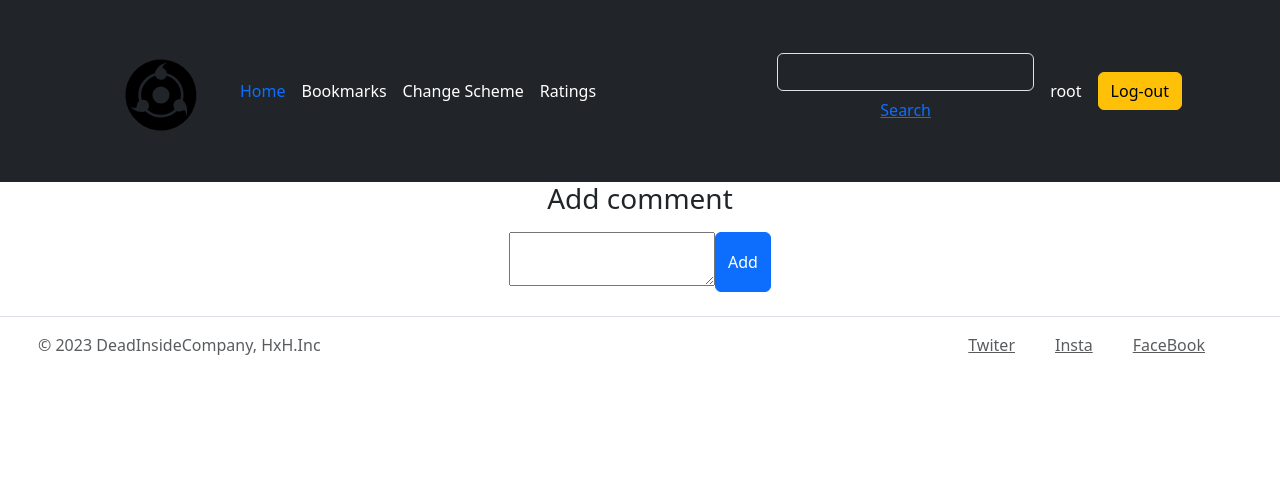
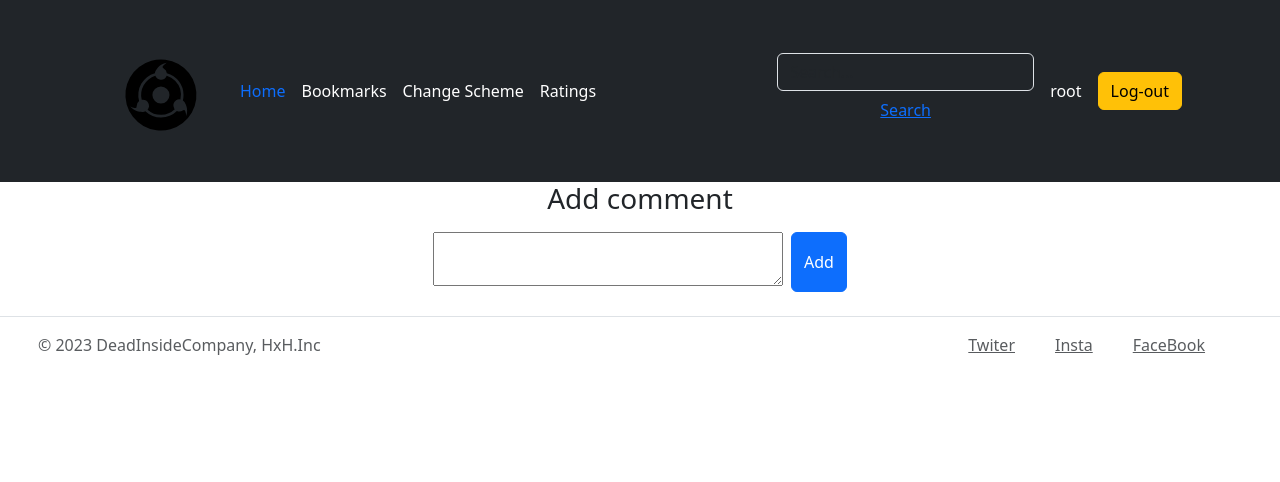
Before and after one commit to JustLaught/maybe_testing_project, a Django app: page /article/1/comment in a window 1280 px wide. Shown: the top 482 px of the page. Run offline with Django 4.2, Linux system fonts and the light colour scheme; a user stored in the database is signed in.

Commit message:
reset styles in html code

```diff
--- a/portal/templates/article.html
+++ b/portal/templates/article.html
@@ -11,7 +11,7 @@
       <div class="d-grid gap-2 d-sm-flex justify-content-sm-center">
         <a href="{% url "comment" article.id %}"><button type="button" class="btn btn-outline-info btn-lg px-4 me-sm-3 fw-bold">Add comment</button></a>
       </div>
-      <div class="d-grid gap-2 d-sm-flex justify-content-sm-center">
+      <div class="d-grid gap-2 d-sm-flex mt-2 justify-content-sm-center">
         {% if in_bookmarks %}
         <a href="{% url "add_bookmarks" article.id %}"><button type="button" class="btn btn-outline-danger btn-lg px-4 me-sm-3 fw-bold">Delete</button></a>
         {% else %}
--- a/portal/templates/comment.html
+++ b/portal/templates/comment.html
@@ -5,9 +5,9 @@
 	<h1 class="h3 mb-3 fw-normal d-flex justify-content-center">Add comment</h1>
     <div class="d-flex justify-content-center">
             <div class="form-floating">
-                <textarea type="text" id="content" name="content" row="40" col="20"></textarea>
+                <textarea type="text" id="content" name="content" row="40" col="20" style="width: 350px;"></textarea>
             </div>
-        <button class="btn btn-primary w-99 py-2" type="submit">Add</button>
+        <button class="btn btn-primary w-15 py-2 ms-2" type="submit">Add</button>
     </div>
 </form>
 {% endblock content %}
```
